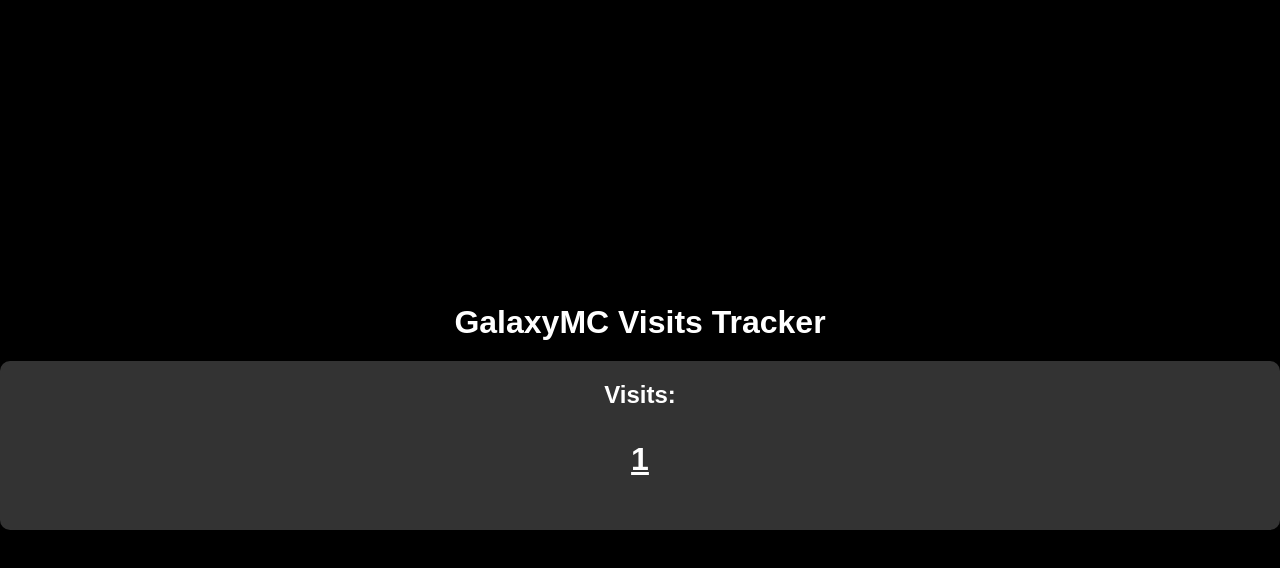
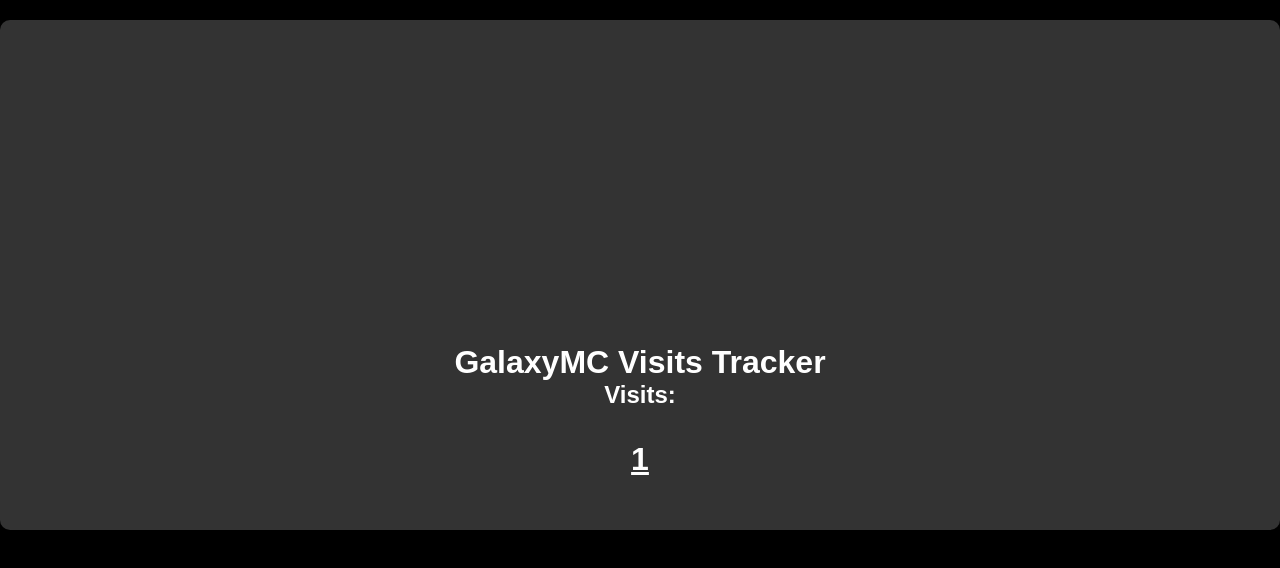
Before and after one commit to ItsHazzard/visits, a plain HTML site: page index.html in a window 1280 px wide. Drawn offline with Linux system fonts and the light colour scheme.

Commit message:
Update styles.css

```diff
--- a/styles.css
+++ b/styles.css
@@ -2,7 +2,7 @@ body {
     font-family: Arial, sans-serif;
     margin: 0;
     padding: 0;
-    background-color: black; /* Set background color to black */
+    background-color: black; /* Set the background to black */
 }
 
 h1 {
@@ -12,13 +12,13 @@ h1 {
     margin-top: 38vh;
 }
 
-.tracking-info {
+.all {
+    background-color: #333; /* Set the background for elements with the "all" class */
     text-align: center;
     margin: 20px auto; /* Center vertically and horizontally */
     color: white;
-    background-color: #333; /* Set background color to #333 */
     border-radius: 10px; /* Add rounded corners */
-    padding: 20px; /* Add padding to the curved background */
+    padding: 20px; /* Add some padding for better visual appearance */
 }
 
 h2 {
```
